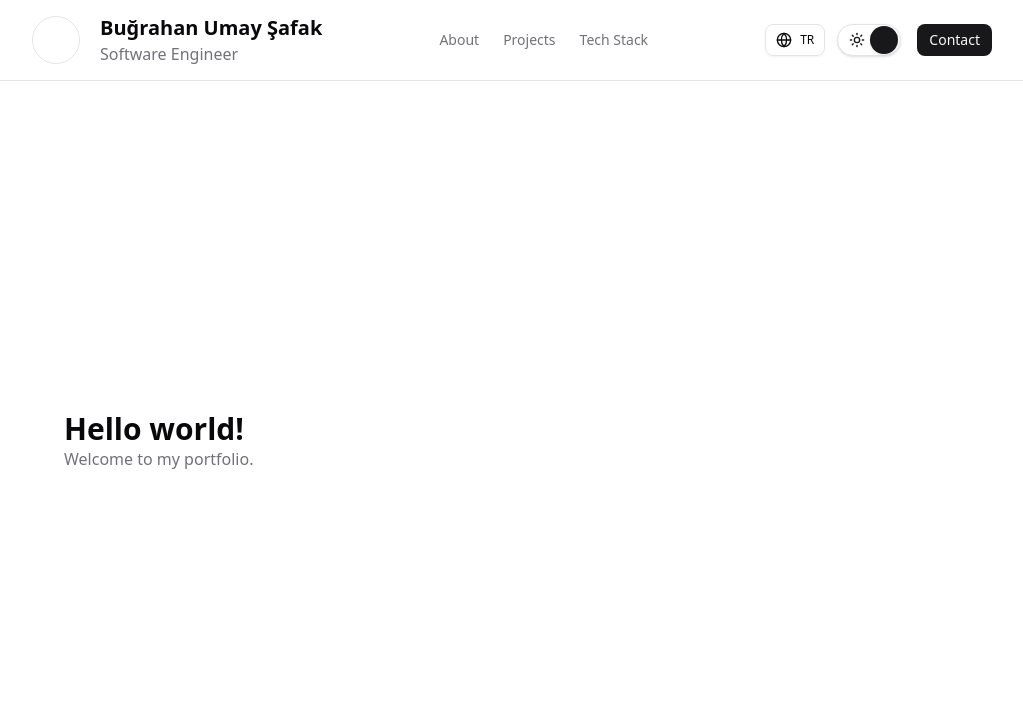
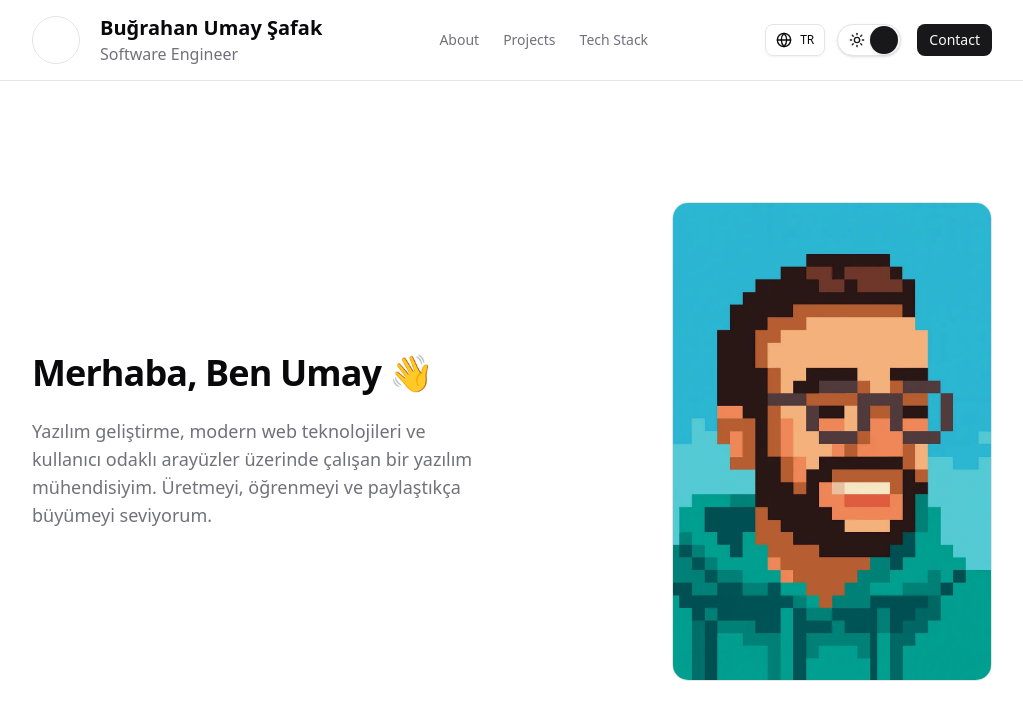
Before and after one commit to BugrahanUmaySafak/bugrahanumaysafak-portfolio, a Next.js app: page /about in a window 1280 px wide. Shown: the top 720 px of the page, without its empty margins (128-1151 px from the left). Built offline with nearby package versions, Linux system fonts and the light colour scheme.

Commit message:
Refactor homepage with new hero feature, pixel portrait, and layout tweaks

```diff
--- a/src/app/[locale]/(homepage)/page.tsx
+++ b/src/app/[locale]/(homepage)/page.tsx
@@ -1,20 +1,5 @@
-"use client";
-
-import { Container } from "@/components/layout/container";
-import { Section } from "@/components/layout/section";
-import { useTranslations } from "next-intl";
+import { HomePageWrapper } from "@/features/home/containers/home-page-wrapper";
 
 export default function HomePage() {
-  const t = useTranslations("HomePage");
-
-  return (
-    <main>
-      <Section>
-        <Container>
-          <h1 className="text-3xl font-bold">{t("title")}</h1>
-          <p className="text-muted-foreground">{t("subtitle")}</p>
-        </Container>
-      </Section>
-    </main>
-  );
+  return <HomePageWrapper />;
 }
--- a/src/components/layout/container.tsx
+++ b/src/components/layout/container.tsx
@@ -3,22 +3,21 @@
 import * as React from "react";
 import { cn } from "@/lib/utils";
 
-type ContainerProps = React.HTMLAttributes<HTMLDivElement> & {
+type ContainerProps = {
   as?: React.ElementType;
-};
+  className?: string;
+  children: React.ReactNode;
+} & React.HTMLAttributes<HTMLElement>;
 
 export function Container({
+  as: Tag = "div",
+  className,
   children,
-  className,
-  as: Tag = "div",
   ...props
 }: ContainerProps) {
   return (
     <Tag
-      className={cn(
-        "mx-auto w-full max-w-5xl px-4 sm:px-6 lg:px-8",
-        className
-      )}
+      className={cn("mx-auto w-full max-w-5xl px-4 sm:px-6 lg:px-8", className)}
       {...props}
     >
       {children}
--- a/src/components/layout/section.tsx
+++ b/src/components/layout/section.tsx
@@ -20,7 +20,8 @@ export function Section({
   return (
     <Tag
       className={cn(
-        "min-h-[calc(100vh-6rem)] md:min-h-[calc(100vh-5rem)]",
+        "min-h-[calc(100dvh-6rem)]",
+        "md:min-h-[calc(100vh-5rem)]",
         "flex items-center",
         className
       )}
--- /dev/null
+++ b/src/features/home/components/home-hero.tsx
@@ -0,0 +1,34 @@
+import Image from "next/image";
+
+export function HomeHero() {
+  return (
+    <div className="grid gap-8 md:gap-12 md:grid-cols-2 md:items-center">
+      <div className="space-y-4 md:space-y-6">
+        <h1 className="flex items-center gap-2 text-2xl md:text-4xl font-bold tracking-tight">
+          <span>Merhaba, Ben Umay</span>
+          <span className="animate-wave">👋</span>
+        </h1>
+
+        <p className="max-w-xl text-base md:text-lg text-muted-foreground">
+          Yazılım geliştirme, modern web teknolojileri ve kullanıcı odaklı
+          arayüzler üzerinde çalışan bir yazılım mühendisiyim. Üretmeyi,
+          öğrenmeyi ve paylaştıkça büyümeyi seviyorum.
+        </p>
+      </div>
+
+      {/* Sağ taraf: görsel */}
+      <div className="flex justify-center md:justify-end">
+        <div className="relative w-56 md:w-72 lg:w-80 overflow-hidden rounded-2xl border border-border bg-muted">
+          <Image
+            src="/pixel.webp" // public/pixel.webp içinde olmalı
+            alt="Umay'in pixel tarzı portre görseli"
+            width={1024}
+            height={1536}
+            className="h-full w-full object-cover"
+            priority
+          />
+        </div>
+      </div>
+    </div>
+  );
+}
--- /dev/null
+++ b/src/features/home/containers/home-page-wrapper.tsx
@@ -0,0 +1,12 @@
+"use client";
+
+import { Section } from "@/components/layout/section";
+import { HomeHero } from "@/features/home/components/home-hero";
+
+export function HomePageWrapper() {
+  return (
+    <Section as="main" className="items-start pt-6 md:items-center md:pt-0">
+      <HomeHero />
+    </Section>
+  );
+}
--- a/src/styles/globals.css
+++ b/src/styles/globals.css
@@ -120,3 +120,34 @@
     @apply bg-background text-foreground;
   }
 }
+
+@keyframes wave-hand {
+  0% {
+    transform: rotate(0deg);
+  }
+  10% {
+    transform: rotate(14deg);
+  }
+  20% {
+    transform: rotate(-8deg);
+  }
+  30% {
+    transform: rotate(14deg);
+  }
+  40% {
+    transform: rotate(-4deg);
+  }
+  50% {
+    transform: rotate(10deg);
+  }
+  60%,
+  100% {
+    transform: rotate(0deg);
+  }
+}
+
+@utility animate-wave {
+  animation: wave-hand 1.4s ease-in-out infinite;
+  transform-origin: 70% 70%;
+  display: inline-block;
+}
```
Also changed, not shown: public/pixel.webp (added).
